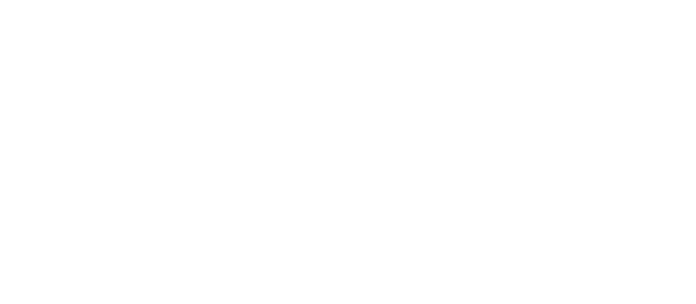
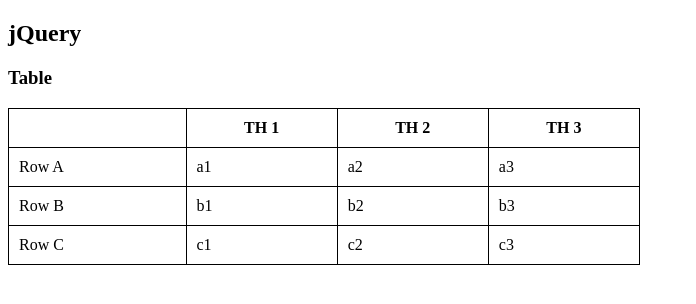
Before and after one commit to kylebeavin/70-480, a plain HTML site: page Pluralsight/JQuery_Fundamentals/interacting_withthe_DOM/index.html in a window 1280 px wide. Shown: the whole page, without its empty margins (0-696 px from the left). Drawn offline with nearby package versions, Linux system fonts and the light colour scheme.

Commit message:
stamping out html to play with

```diff
--- a/Pluralsight/JQuery_Fundamentals/interacting_withthe_DOM/index.html
+++ b/Pluralsight/JQuery_Fundamentals/interacting_withthe_DOM/index.html
@@ -9,6 +9,45 @@
     <title>Interacting with the DOM</title>
 </head>
 <body>
+    <section>
+        <h1>jQuery</h1>
+        <article>
+            <h3>Table</h3>
+            <table style="width:50%;border-collapse:collapse;">
+                <thead>
+                    <th>&nbsp</th>
+                    <th>TH 1</th>
+                    <th>TH 2</th>
+                    <th>TH 3</th>
+                </thead>
+                <tbody>
+                    <tr>
+                        <td>Row A</td>
+                        <td>a1</td>
+                        <td>a2</td>
+                        <td>a3</td>
+                    </tr>
+                    <tr>
+                        <td>Row B</td>
+                        <td>b1</td>
+                        <td>b2</td>
+                        <td>b3</td>
+                    </tr>
+                    <tr>
+                        <td>Row C</td>
+                        <td>c1</td>
+                        <td>c2</td>
+                        <td>c3</td>
+                    </tr>
+                </tbody>
+            </table>
+        </article>
+    </section>
+    <section>
 
+    </section>
+    <section>
+
+    </section>
 </body>
 </html>
--- a/Pluralsight/JQuery_Fundamentals/interacting_withthe_DOM/index.js
+++ b/Pluralsight/JQuery_Fundamentals/interacting_withthe_DOM/index.js
@@ -1,3 +1,6 @@
 $(document).ready(function () {
-
+    $('table,thead,tbody,th,tr,td').css('border', '1px solid black').css('padding', '10px');
+    // .each(function(index,Element)) is used to iterate through jQuery objects:
+    $('td').each(function (index) {
+    });
 });
```
